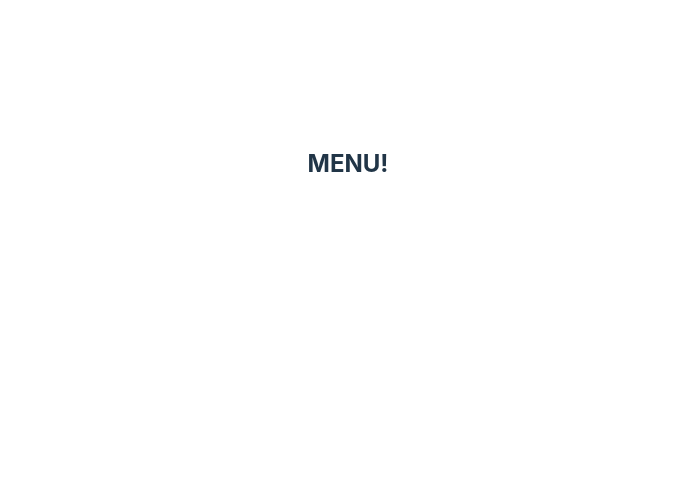
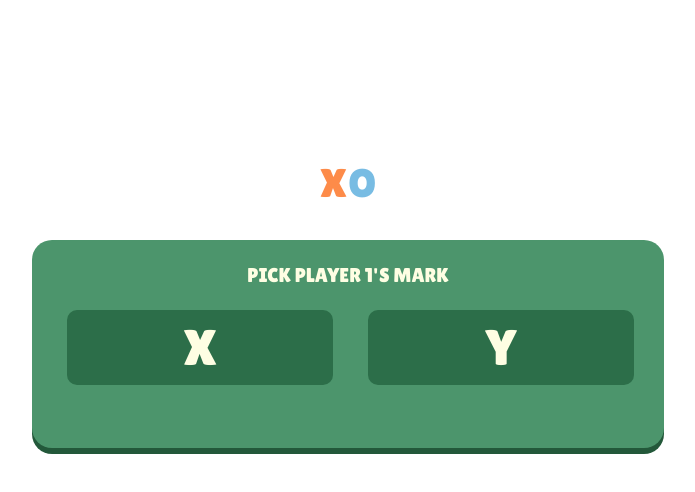
Before and after one commit to alexismenendez/tic-tac-toe-game, a React (Vite) app: page / in a window 1280 px wide. Shown: the top 492 px of the page, without its empty margins (292-987 px from the left). Built offline with nearby package versions, Linux system fonts and the light colour scheme.

Commit message:
adjusting main menu styling. Adding X and Y buttons to the main menu. Changing from standard html to be compatible with react

```diff
--- a/src/components/Menu.jsx
+++ b/src/components/Menu.jsx
@@ -3,35 +3,29 @@ import "../styles/style.css"
 
 const Menu = () => {
     return(
-        <div>
-        <h2>MENU!</h2>
-        {/* // <div>
-        //     <div class="logo">
-        //         <h1 id="xLogo">X</h1>
-        //         <h1 id="oLogo">O</h1>
-        //     </div>
+        <div className="Menu">
+            <div className="logo">
+                <h1 id="xLogo">X</h1>
+                <h1 id="oLogo">O</h1>
+            </div>
 
-        //     <div class="playerSelect">
-        //         <div class="selectContainer">
+            <div className="playerSelect">
+                <div className="selectContainer">
 
-        //             <p id="pickMarkText">PICK PLAYER 1'S MARK</p>
+                    <p id="pickMarkText">PICK PLAYER 1&apos;S MARK</p>
 
-        //             <div class="optionContainer">
-        //                 <input type="radio" name="select" id="option-x" class="option" style="display:none;" checked>
-        //                 <label for="option-x" class="option option-x">
-        //                     <span>X</span>
-        //                 </label>
 
-        //                 <input type="radio" name="select" id="option-o" class="option" style="display:none;">
-        //                 <label for="option-o" class="option option-o">
-        //                     <span>O</span>
-        //                 </label>
-        //             </div>
-        //         </div>
-        //         <btn type="submit" id="vsComputer" class="landingButton">NEW GAME (VS CPU)</btn>
-        //         <btn type="submit" id="vsPlayer" class="landingButton">NEW GAME (VS PLAYER)</btn>
-        //     </div>
-        // </div> */}
+                    <div className="optionContainer">
+                        <input className="option" type="radio" name="player" value="playerX" />
+                        <label htmlFor="playerX">X</label>
+                        <input className="option" type="radio" name="player" value="playerY" />
+                        <label htmlFor="playerY">Y</label>
+                    </div>
+
+                </div>
+                {/* <btn type="submit" id="vsComputer" class="landingButton">NEW GAME (VS CPU)</btn>
+                <btn type="submit" id="vsPlayer" class="landingButton">NEW GAME (VS PLAYER)</btn> */}
+            </div>
         </div>
     )
 }
--- a/src/styles/style.css
+++ b/src/styles/style.css
@@ -40,12 +40,14 @@ h1 {
 
 }
 
+.Menu {
+    min-width: 50%;
+}
+
 .playerSelect {
     display: flex;
     justify-content: center;
     flex-direction: column;
-    margin-left: 35%;
-    margin-right: 35%;
     filter: drop-shadow(0px 6px #23583A);
 
 }
@@ -54,10 +56,6 @@ h1 {
     background-color: var(--lightGreen);
     display: flex;
     flex-direction: column;
-    margin: 4% 0%;
-    height: 200px;
-    justify-content: space-evenly;
-    align-items: center;
     border-radius: 20px;
 }
 
@@ -65,45 +63,39 @@ h1 {
     color: var(--lightColor);
     font-family: var(--textFont);
     font-size: 20px;
-    max-height: 15%;
     display: flex;
-    align-items: center;
-
+    justify-content: center;
 }
 
 .optionContainer {
     display: flex;
-    flex-direction: row;
-    width: 100%;
     justify-content: space-evenly;
-
-    align-items: flex-start;
-    height: 50%;
 }
 
-.option {
+.optionContainer label {
+    background-color: var(--darkGreen);
+    font-size: 50px;
+    min-width: 42%;
     display: flex;
-    background-color: var(--darkGreen);
+    justify-content: center;
+    border-radius: 10px;
     color: var(--lightColor);
-    height: 70%;
-    width: 42%;
-    align-items: center;
-    justify-content: space-around;
-    border-radius: 10px;
+    border: 2px var(--darkGreen);
     cursor: pointer;
-    border: 2px var(--darkGreen);
+    font-family: var(--textFont);
     transition: all 0.3s ease;
-    font-size: 50px;
-    font-family: var(--textFont);
+    margin-bottom: 10%;
 }
 
-#option-x {
-    margin-left: 10%;
+.optionContainer input {
+    appearance: none;
+    margin: -2%;
+    -moz-appearance: none;
+    -webkit-appearance: none;
+    width: 0px;
+    height: 0px;
 }
 
-#option-o {
-    margin-right: 10%;
-}
 
 input:checked span {
     background-color: var(--lightColor);
```
